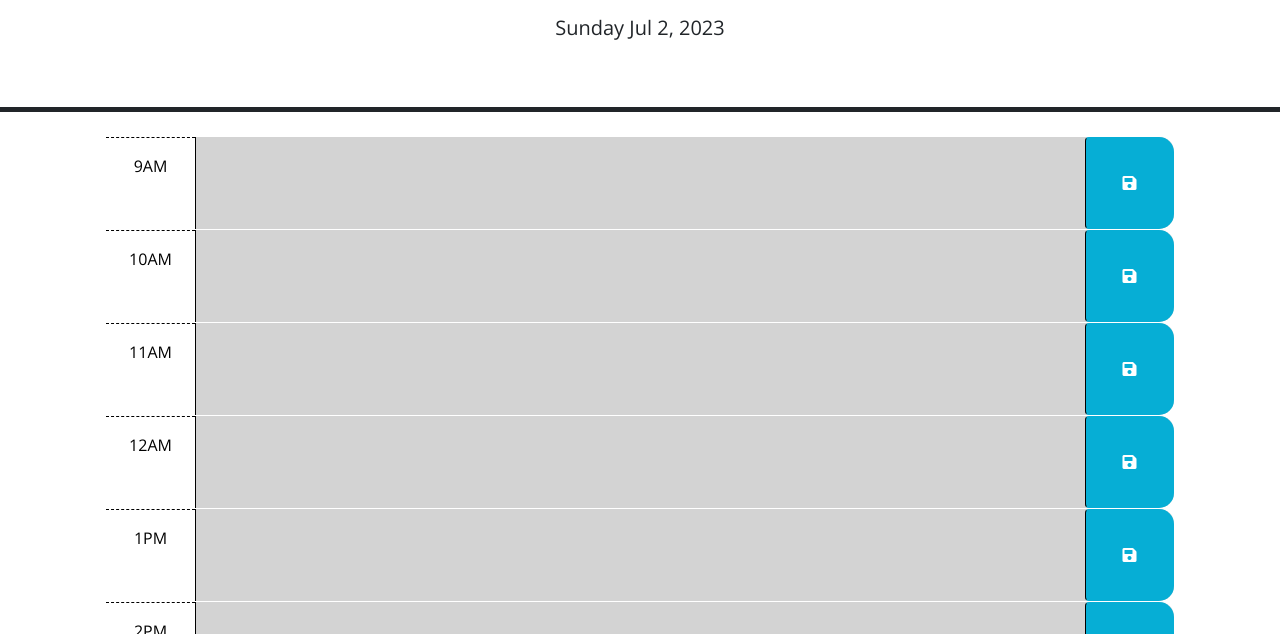
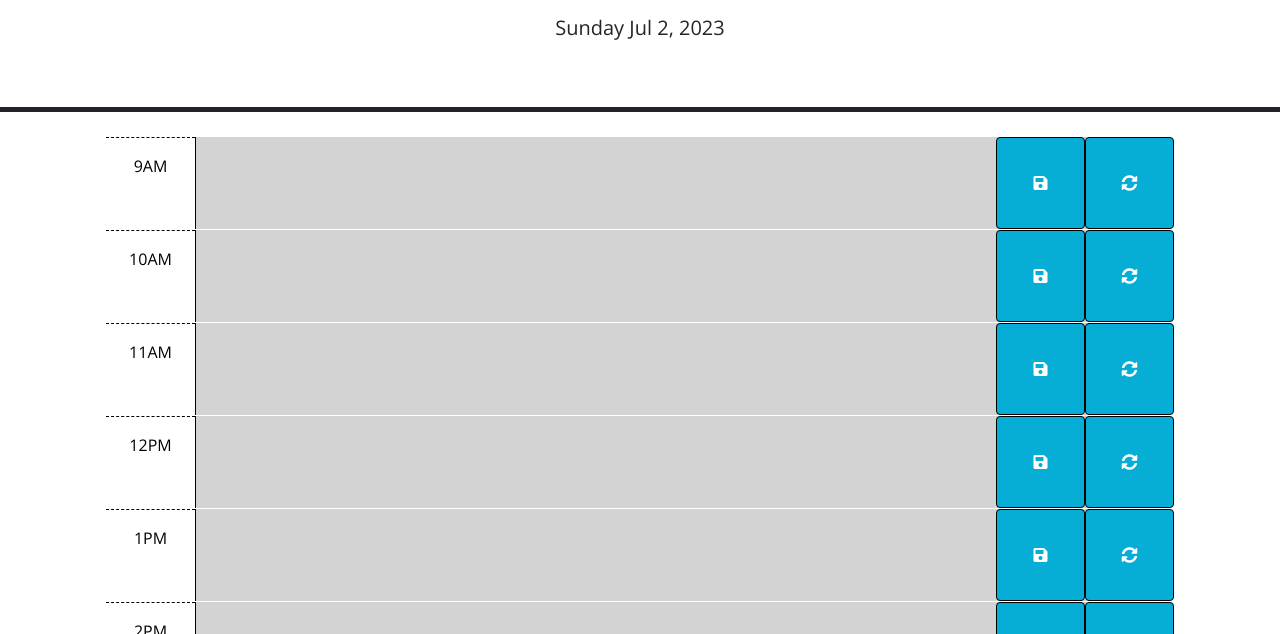
Before and after one commit to lightoftwelve/plan-ahead, a plain HTML site: page index.html in a window 1280 px wide. Shown: the part 166-800 px from the top of the page. Drawn offline with nearby package versions, Linux system fonts and the light colour scheme.

Commit message:
added local storage capability, as well as refresh. commented js

```diff
--- a/assets/css/style.css
+++ b/assets/css/style.css
@@ -46,9 +46,7 @@ textarea {
 }
 
 .saveBtn {
-  border-left: 1px solid black;
-  border-top-right-radius: 15px;
-  border-bottom-right-radius: 15px;
+  border: 1px solid black;
   background-color: #06aed5;
   color: white;
 }
--- a/assets/js/script.js
+++ b/assets/js/script.js
@@ -1,23 +1,34 @@
 $(document).ready(function () {
+  // get the current date from the dayjs library
   var today = dayjs();
   $('#currentDay').text(today.format('dddd MMM D, YYYY'));
 
   var timeBlocksContainer = $('#timeBlocks');
-  var workHours = [9, 10, 11, 12, 13, 14, 15, 16, 17];
-  var currentHour = dayjs().hour();
+  var workHours = [9, 10, 11, 12, 13, 14, 15, 16, 17]; // defining work hours
+  var currentHour = dayjs().hour(); // current hour from the dayjs library
 
   workHours.forEach(function (hour) {
+    // dynamically modified containers for the scheduler
     var timeBlock = $('<div>').addClass('row time-block').attr('data-hour', hour);
     var timeLabel = $('<div>').addClass('col-2 col-md-1 hour text-center py-3');
-    timeLabel.text(hour <= 12 ? hour + 'AM' : (hour - 12) + 'PM');
-    var entrySpace = $('<textArea>').addClass('col-8 col-md-10 description').attr('rows', '3');
+    var hourText = hour < 12 ? hour + 'AM' : (hour === 12 ? hour + 'PM' : (hour - 12) + 'PM'); // formats the hour text based on AM or PM
+    timeLabel.text(hourText);
+    var entrySpace = $('<textarea>').addClass('col-8 col-md-9 description').attr('rows', '3');
     var saveBtn = $('<button>').addClass('btn saveBtn col-2 col-md-1').attr('aria-label', 'save');
     var saveIcon = $('<i>').addClass('fas fa-save').attr('aria-hidden', 'true');
     saveBtn.append(saveIcon);
 
-    timeBlock.append(timeLabel, entrySpace, saveBtn);
+    //added a refresh button to clear text area and localStorage for each note
+    var refreshCache = $('<button>').addClass('btn saveBtn col-2 col-md-1').attr('aria-label', 'refresh');
+    var refreshIcon = $('<i>').addClass('fas fa-sync-alt').attr('aria-hidden', 'true');
+    refreshCache.append(refreshIcon);
+
+    // appends the timelabel, text area, save and refresh button to the time block
+    timeBlock.append(timeLabel, entrySpace, saveBtn, refreshCache);
+    // appends time block to timeblocks container
     timeBlocksContainer.append(timeBlock);
 
+    // add appropriate classes to the timeblock based on the current hour
     if (hour === currentHour) {
       timeBlock.addClass('present');
     } else if (hour > currentHour) {
@@ -25,17 +36,23 @@ $(document).ready(function () {
     } else {
       timeBlock.addClass('past');
     }
+
+    // retrieves notes from localStorage and populates the entry space
+    var note = localStorage.getItem(hourText);
+    if (note) {
+      entrySpace.val(note);
+    }
+
+    // save button click event
+    saveBtn.on('click', function () {
+      var note = entrySpace.val(); // get the note value from the textarea
+      localStorage.setItem(hourText, note); // stores the note in localStorage with the hourText as the key
+    });
+
+    // refresh button click event
+    refreshCache.on('click', function () {
+      localStorage.removeItem(hourText); // removes the note from localStorage
+      entrySpace.val(''); // clear the textarea by setting the value to an empty string
+    });
   });
 });
-
-
-// define workhours
-// define what they make
-/*
-<div id="hour-11" class="row time-block future">
-  <div class="col-2 col-md-1 hour text-center py-3">11AM</div>
-  <textarea class="col-8 col-md-10 description" rows="3"> </textarea>
-  <button class="btn saveBtn col-2 col-md-1" aria-label="save">
-    <i class="fas fa-save" aria-hidden="true"></i>
-  </button>
-</div> */
--- a/index.html
+++ b/index.html
@@ -25,6 +25,7 @@
     <!-- Blocks will be dynamically created here -->
   </div>
 
+  <footer class="p-3 mb-4 border-5 border-bottom border-dark text-center"></footer>
   <script src="https://code.jquery.com/jquery-3.4.1.min.js"></script>
   <script src="https://cdn.jsdelivr.net/npm/dayjs@1.11.3/dayjs.min.js"
     integrity="sha256-iu/zLUB+QgISXBLCW/mcDi/rnf4m4uEDO0wauy76x7U=" crossorigin="anonymous"></script>
```
